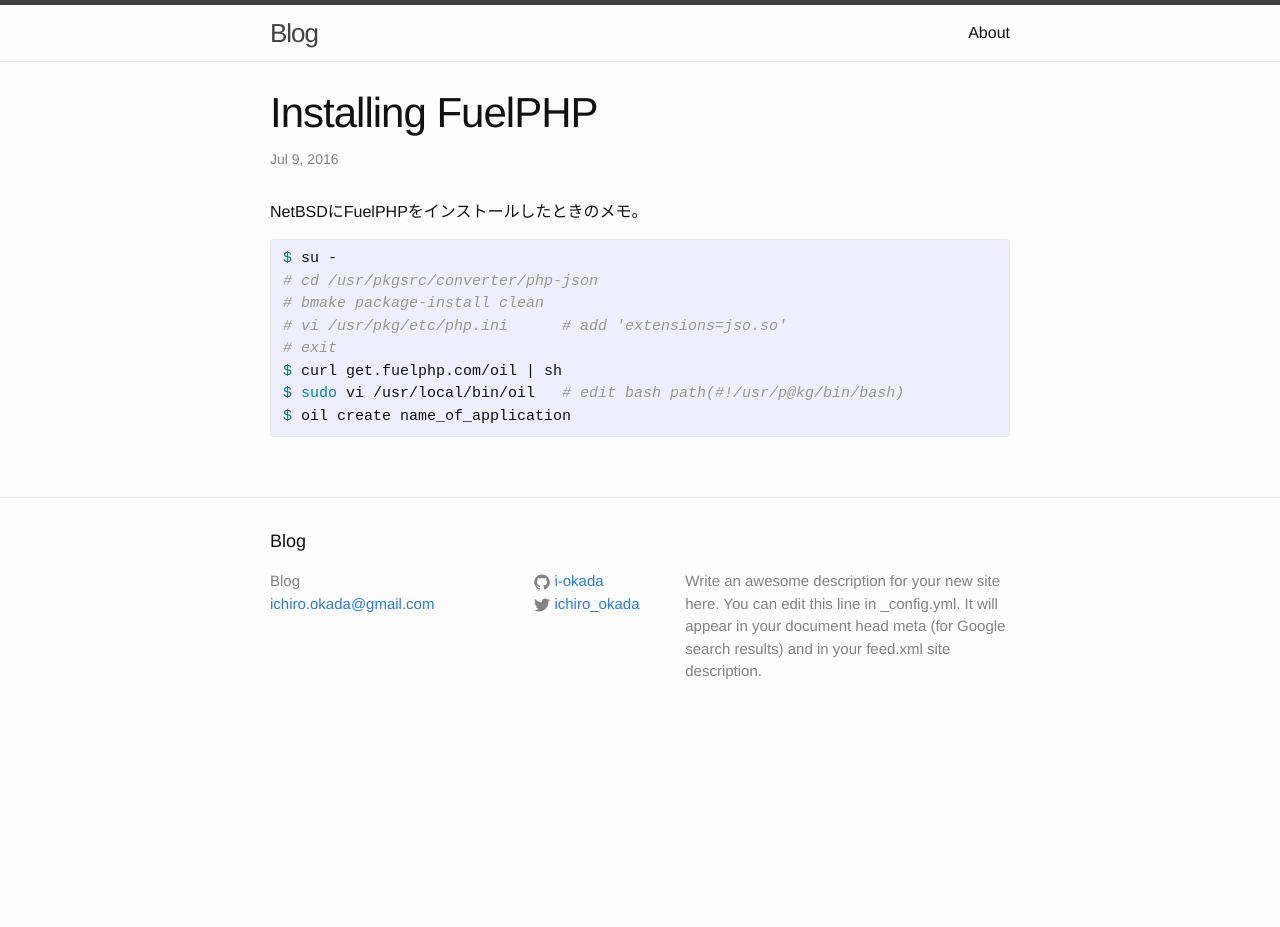
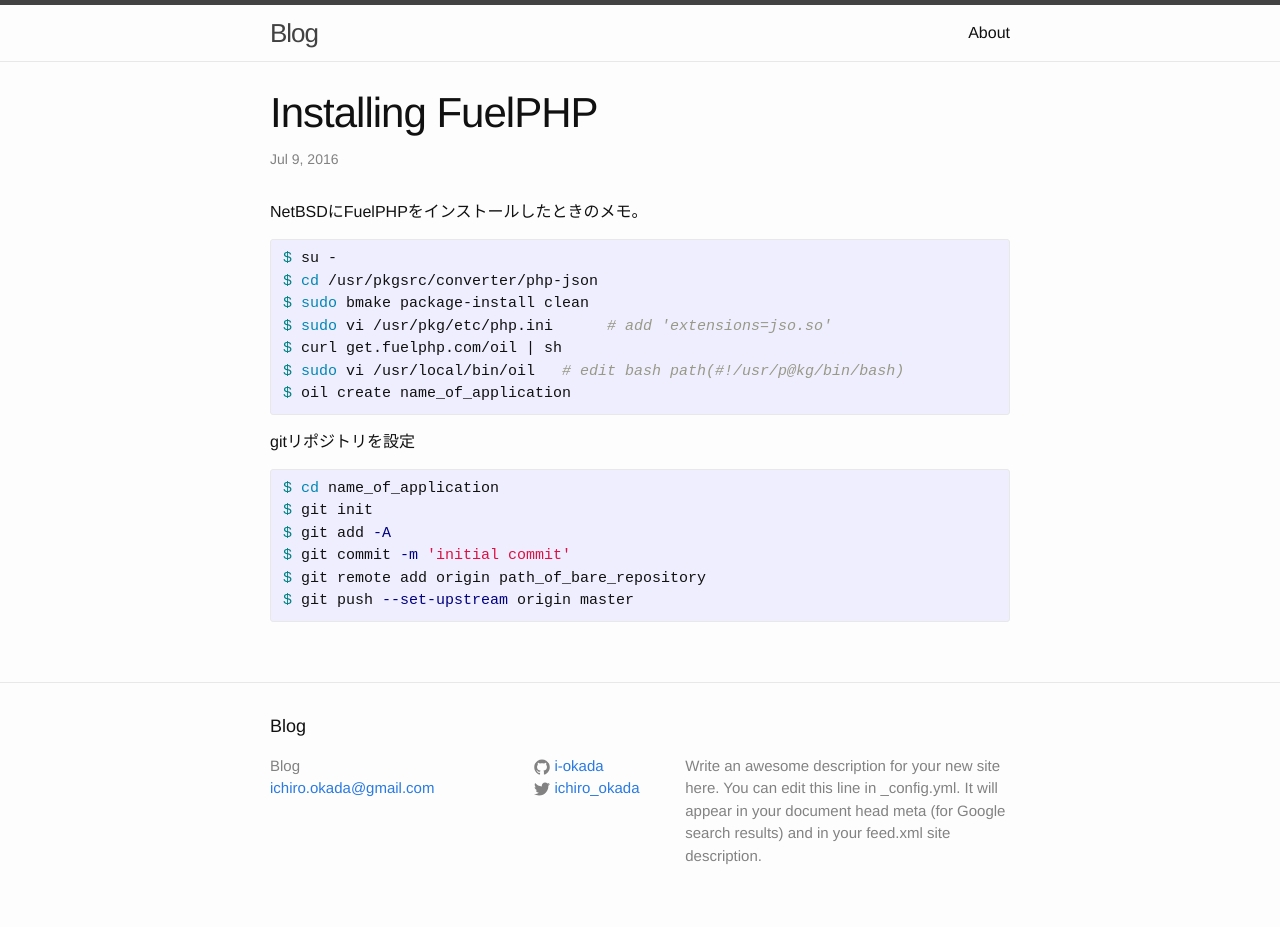
Before and after one commit to i-okada/i-okada.github.io, a Jekyll site: the page built from _posts/2016-07-09-install-fuelphp.markdown, in a window 1280 px wide. Built offline with Jekyll 4.4.1, drawn with Linux system fonts in a browser that asks for light colours; before the commit the page ends 900 px from its top, so only the background shows below that.

Commit message:
update install-fuelphp.

```diff
--- a/_posts/2016-07-09-install-fuelphp.markdown
+++ b/_posts/2016-07-09-install-fuelphp.markdown
@@ -8,11 +8,21 @@ NetBSDにFuelPHPをインストールしたときのメモ。
 
 {% highlight shell %}
 $ su -
-# cd /usr/pkgsrc/converter/php-json
-# bmake package-install clean
-# vi /usr/pkg/etc/php.ini      # add 'extensions=jso.so'
-# exit
+$ cd /usr/pkgsrc/converter/php-json
+$ sudo bmake package-install clean
+$ sudo vi /usr/pkg/etc/php.ini      # add 'extensions=jso.so'
 $ curl get.fuelphp.com/oil | sh
 $ sudo vi /usr/local/bin/oil   # edit bash path(#!/usr/p@kg/bin/bash)
 $ oil create name_of_application
 {% endhighlight %}
+
+gitリポジトリを設定
+
+{% highlight shell %}
+$ cd name_of_application
+$ git init
+$ git add -A
+$ git commit -m 'initial commit'
+$ git remote add origin path_of_bare_repository
+$ git push --set-upstream origin master
+{% endhighlight %}
```
